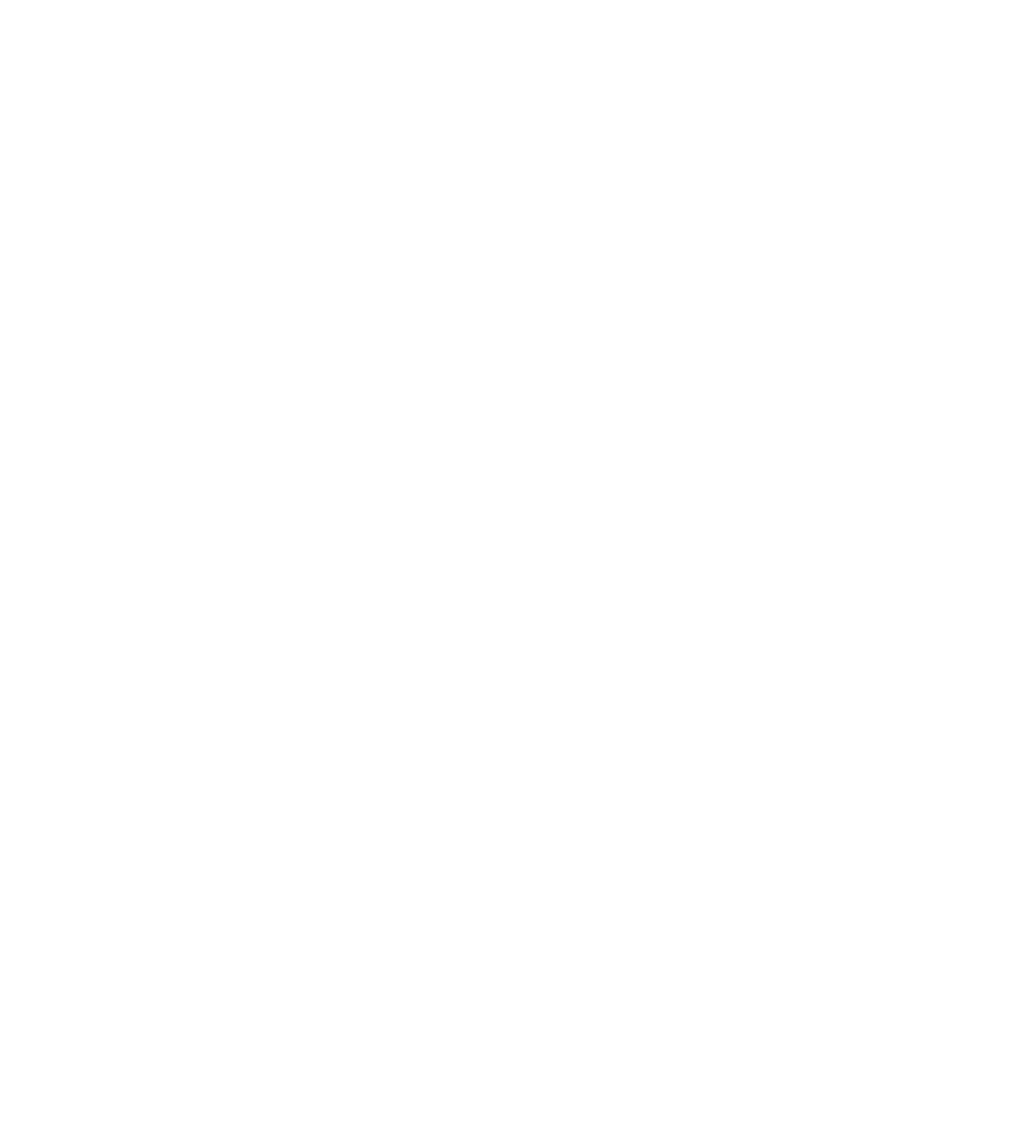
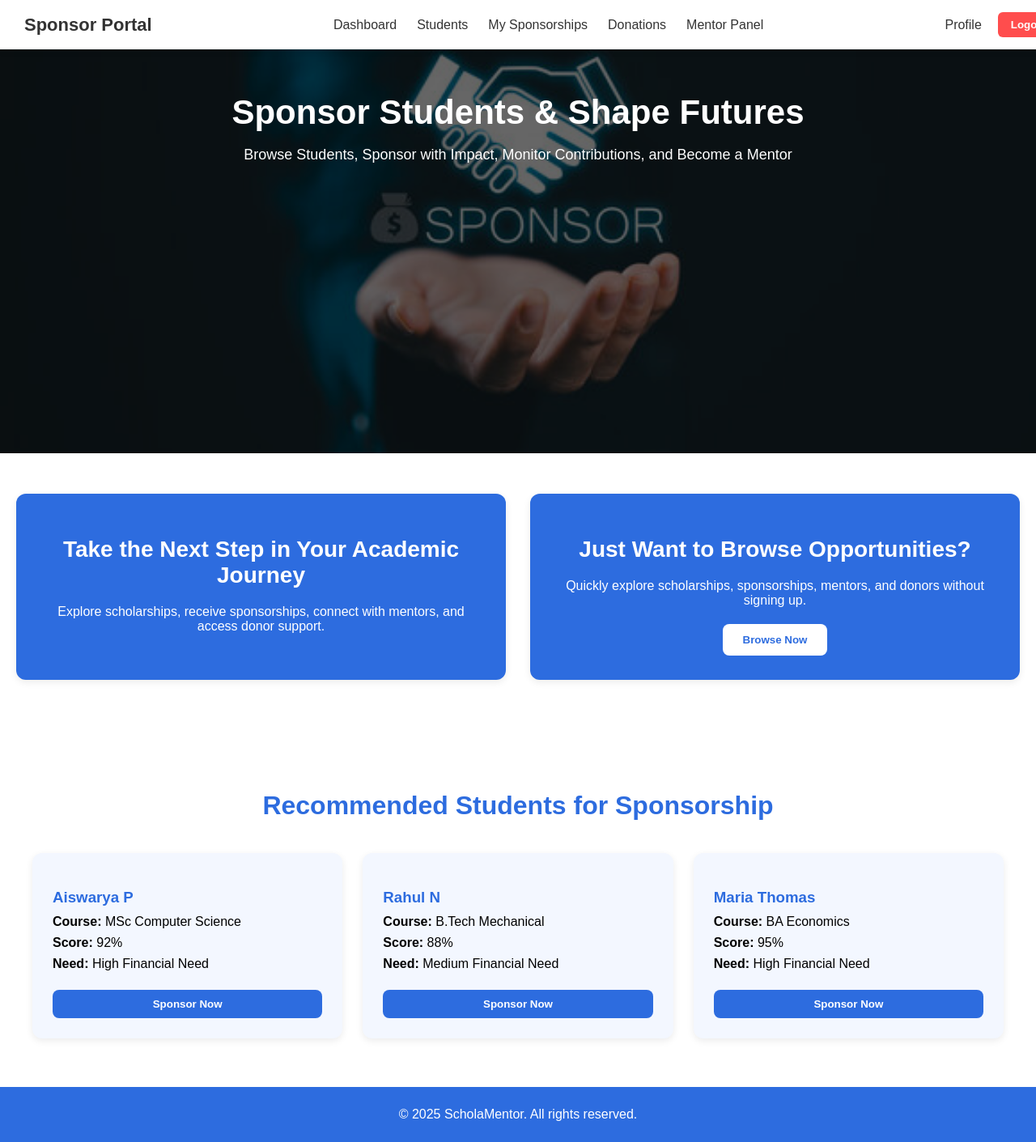
Before and after one commit to anitta20076981/ScholaMentor, a React (Create React App) app in the folder frontend/: page /sponsor/dashboard/1 in a window 1280 px wide. Before the commit this address had no page. Shown: the whole page at 81% size. Before the commit the page ends 800 px from the top, so only its background shows below. Built offline with nearby package versions, Linux system fonts and the light colour scheme; no server answers.

Commit message:
sponsor dashbaord setup

```diff
--- a/frontend/src/App.js
+++ b/frontend/src/App.js
@@ -14,6 +14,7 @@
 import AdminFeeConcessionApplication from "./pages/admin/AdminFeeConcessionApplication";
 import ViewFeeConcessionApplication from "./pages/admin/ViewFeeConcessionApplication";
 import ScholarshipSettings from "./pages/admin/AdminScholarshipSettings";
+import SponsorDashboard from "./pages/sponsor/SponsorDashboard";
 
 
 
@@ -45,6 +46,7 @@
 
 
 
+        <Route path="/sponsor/dashboard/:sponsorId" element={<SponsorDashboard />} />
 
 
 
--- a/frontend/src/components/LoginForm.js
+++ b/frontend/src/components/LoginForm.js
@@ -24,6 +24,9 @@
         navigate("/admin/dashboard"); // redirect admin
       } else if (res.data.role === "student") {// redirect student
         navigate(`/student/dashboard/${res.data.id}`);
+      }
+      else if (res.data.role === "sponsor") {// redirect student
+        navigate(`/sponsor/dashboard/${res.data.id}`);
 
       } else {
 
--- /dev/null
+++ b/frontend/src/components/sponsor/TopBar.js
@@ -0,0 +1,69 @@
+import React from "react";
+
+const Topbar = () => {
+  return (
+    <header
+      style={{
+        width: "100%",
+        padding: "15px 30px",
+        background: "#ffffff",
+        display: "flex",
+        alignItems: "center",
+        justifyContent: "space-between",
+        boxShadow: "0 2px 8px rgba(0,0,0,0.1)",
+        position: "fixed",
+        top: 0,
+        left: 0,
+        zIndex: 1000,
+      }}
+    >
+      {/* LOGO */}
+      <div style={{ fontSize: "22px", fontWeight: "700", color: "#333" }}>
+        Sponsor Portal
+      </div>
+
+      {/* NAV LINKS */}
+      <nav style={{ display: "flex", gap: "25px" }}>
+        <a style={styles.link} href="/sponsor/dashboard">Dashboard</a>
+        <a style={styles.link} href="/sponsor/students">Students</a>
+        <a style={styles.link} href="/sponsor/my-sponsorships">My Sponsorships</a>
+        <a style={styles.link} href="/sponsor/donations">Donations</a>
+        <a style={styles.link} href="/sponsor/mentorship">Mentor Panel</a>
+      </nav>
+
+      {/* PROFILE + LOGOUT */}
+      <div style={{ display: "flex", alignItems: "center", gap: "20px" }}>
+        <a style={styles.link} href="/sponsor/profile">Profile</a>
+
+        <button
+          style={{
+            padding: "8px 16px",
+            background: "#ff4d4d",
+            border: "none",
+            borderRadius: "6px",
+            color: "#fff",
+            cursor: "pointer",
+            fontWeight: "600",
+          }}
+          onClick={() => {
+            // Replace with your logout logic
+            console.log("Logout");
+          }}
+        >
+          Logout
+        </button>
+      </div>
+    </header>
+  );
+};
+
+const styles = {
+  link: {
+    textDecoration: "none",
+    color: "#333",
+    fontSize: "16px",
+    fontWeight: "500",
+  },
+};
+
+export default Topbar;
--- /dev/null
+++ b/frontend/src/pages/sponsor/SponsorDashboard.js
@@ -0,0 +1,245 @@
+import { useState, useEffect } from "react";
+import axios from "axios";
+import TopBar from "../../components/sponsor/TopBar";
+import Footer from "../../components/student/Footer";
+import { useParams, useNavigate } from "react-router-dom"; // use parameter from url
+
+// Example data
+const scholarships = [
+  { name: "Merit Scholarship", type: "Merit", location: "Dublin", amount: "€1000" },
+  { name: "Need-Based Scholarship", type: "Need", location: "Leinster", amount: "€1500" },
+  { name: "Excellence Award", type: "Merit", location: "Cork", amount: "€2000" },
+];
+
+const mentors = [
+  { name: "John Doe", expertise: "Science & Math" },
+  { name: "Jane Smith", expertise: "Arts & Humanities" },
+];
+
+function SponsorDashboard() {
+  const navigate = useNavigate();
+  const { studentId } = useParams();
+  const [userScholarshipApplicationCount, setUserScholarshipApplicationCount] = useState(0);
+
+  useEffect(() => {
+    // Fetch scholarship count for the user
+    const fetchScholarshipCount = async () => {
+      try {
+        const response = await axios.get(
+          `${process.env.REACT_APP_API_URL}/api/student/${studentId}/scholarship-count`
+        );
+        setUserScholarshipApplicationCount(response.data.count);
+      } catch (error) {
+        console.error("Error fetching scholarship count:", error);
+      }
+    };
+
+    fetchScholarshipCount();
+  }, [studentId]);
+
+  return (
+    <div style={{ fontFamily: "Arial, sans-serif" }}>
+      {/* -------------------- TOP NAV -------------------- */}
+      <TopBar studentId={studentId} />
+
+      {/* -------------------- HERO BANNER -------------------- */}
+      <section
+        style={{
+          textAlign: "center",
+          padding: "80px 20px",
+          color: "white",
+          backgroundImage: `url(/sponsorship.jpg)`,
+          backgroundSize: "cover",
+          backgroundPosition: "center",
+          backgroundRepeat: "no-repeat",
+          position: "relative",
+          minHeight: "50vh",
+          // height: "100vh",
+        }}
+      >
+        {/* Dark overlay */}
+        <div
+          style={{
+            position: "absolute",
+            top: 0,
+            left: 0,
+            width: "100%",
+            height: "100%",
+            backgroundColor: "rgba(0, 0, 0, 0.6)",
+            zIndex: 1,
+          }}
+        ></div>
+
+        <div style={{ position: "relative", zIndex: 2 }}>
+          <h1 style={{ fontSize: "42px", marginBottom: "15px" }}>
+            Sponsor Students & Shape Futures
+          </h1>
+          <p style={{ fontSize: "18px", marginBottom: "40px" }}>
+            Browse Students, Sponsor with Impact, Monitor Contributions, and Become a Mentor
+          </p>
+        </div>
+      </section>
+
+      {/* -------------------- CTA BLOCKS -------------------- */}
+      <section
+        style={{
+          display: "flex",
+          justifyContent: "center",
+          alignItems: "stretch",
+          gap: "30px",
+          padding: "50px 20px",
+          flexWrap: "wrap",
+          textAlign: "center",
+        }}
+      >
+        {/* Left CTA */}
+        <div
+          style={{
+            flex: "1",
+            minWidth: "300px",
+            background: "#2d6cdf",
+            color: "white",
+            padding: "30px",
+            borderRadius: "12px",
+            boxShadow: "0 3px 10px rgba(0,0,0,0.08)",
+          }}
+        >
+          <h2 style={{ fontSize: "28px", marginBottom: "20px" }}>
+            Take the Next Step in Your Academic Journey
+          </h2>
+          <p style={{ fontSize: "16px" }}>
+            Explore scholarships, receive sponsorships, connect with mentors, and access donor support.
+          </p>
+        </div>
+
+        {/* Right CTA */}
+        <div
+          style={{
+            flex: "1",
+            minWidth: "300px",
+            background: "#2d6cdf",
+            color: "white",
+            padding: "30px",
+            borderRadius: "12px",
+            boxShadow: "0 3px 10px rgba(0,0,0,0.08)",
+          }}
+        >
+          <h2 style={{ fontSize: "28px", marginBottom: "20px" }}>
+            Just Want to Browse Opportunities?
+          </h2>
+          <p style={{ fontSize: "16px", marginBottom: "20px" }}>
+            Quickly explore scholarships, sponsorships, mentors, and donors without signing up.
+          </p>
+          <button
+            style={{
+              padding: "12px 25px",
+              background: "white",
+              color: "#2d6cdf",
+              border: "none",
+              borderRadius: "8px",
+              fontWeight: "bold",
+              cursor: "pointer",
+            }}
+          >
+            Browse Now
+          </button>
+        </div>
+      </section>
+
+      {/* -------------------- RECOMMENDED STUDENTS -------------------- */}
+      <section
+        style={{
+          padding: "60px 20px",
+          background: "#ffffff",
+        }}
+      >
+        <h2
+          style={{
+            textAlign: "center",
+            fontSize: "32px",
+            fontWeight: "700",
+            marginBottom: "40px",
+            color: "#2d6cdf",
+          }}
+        >
+          Recommended Students for Sponsorship
+        </h2>
+
+        <div
+          style={{
+            display: "grid",
+            gridTemplateColumns: "repeat(auto-fit, minmax(280px, 1fr))",
+            gap: "25px",
+            maxWidth: "1200px",
+            margin: "auto",
+          }}
+        >
+          {[
+            {
+              name: "Aiswarya P",
+              course: "MSc Computer Science",
+              score: "92%",
+              need: "High Financial Need",
+            },
+            {
+              name: "Rahul N",
+              course: "B.Tech Mechanical",
+              score: "88%",
+              need: "Medium Financial Need",
+            },
+            {
+              name: "Maria Thomas",
+              course: "BA Economics",
+              score: "95%",
+              need: "High Financial Need",
+            },
+          ].map((student, index) => (
+            <div
+              key={index}
+              style={{
+                background: "#f3f7ff",
+                padding: "25px",
+                borderRadius: "12px",
+                boxShadow: "0 3px 10px rgba(0,0,0,0.08)",
+              }}
+            >
+              <h3 style={{ marginBottom: "10px", color: "#2d6cdf" }}>
+                {student.name}
+              </h3>
+              <p style={{ margin: "8px 0" }}>
+                <strong>Course:</strong> {student.course}
+              </p>
+              <p style={{ margin: "8px 0" }}>
+                <strong>Score:</strong> {student.score}
+              </p>
+              <p style={{ margin: "8px 0" }}>
+                <strong>Need:</strong> {student.need}
+              </p>
+
+              <button
+                style={{
+                  marginTop: "15px",
+                  padding: "10px 20px",
+                  background: "#2d6cdf",
+                  color: "white",
+                  border: "none",
+                  borderRadius: "8px",
+                  cursor: "pointer",
+                  fontWeight: "600",
+                  width: "100%",
+                }}
+              >
+                Sponsor Now
+              </button>
+            </div>
+          ))}
+        </div>
+      </section>
+
+      {/* -------------------- FOOTER -------------------- */}
+      <Footer />
+    </div>
+  );
+}
+
+export default SponsorDashboard;
```
Also changed, not shown: frontend/public/sponsorship.jpg (added).
